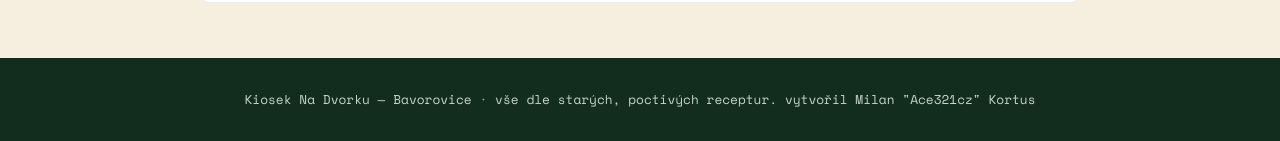
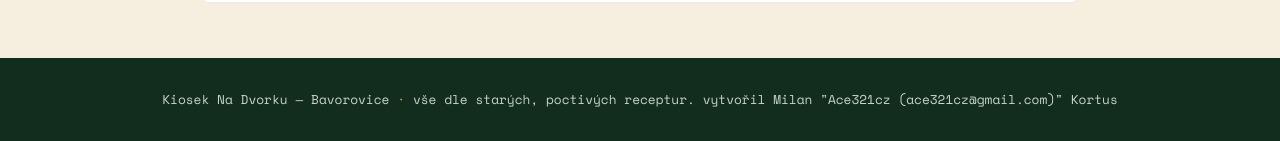
Before and after one commit to ace321cz/Pa-ba.eu, a plain HTML site: page index.html in a window 1280 px wide. Shown: the part 5067-5208 px from the top of the page. Drawn offline with nearby package versions, Linux system fonts and the light colour scheme.

Commit message:
Update index.html

```diff
--- a/index.html
+++ b/index.html
@@ -541,7 +541,7 @@
 </section>
 
 <footer>
-  <div>Kiosek Na Dvorku — Bavorovice <span class="flag">·</span> vše dle starých, poctivých receptur. vytvořil Milan "Ace321cz" Kortus</div>
+  <div>Kiosek Na Dvorku — Bavorovice <span class="flag">·</span> vše dle starých, poctivých receptur. vytvořil Milan "Ace321cz (ace321cz@gmail.com)" Kortus</div>
 </footer>
 
 <script>
```
